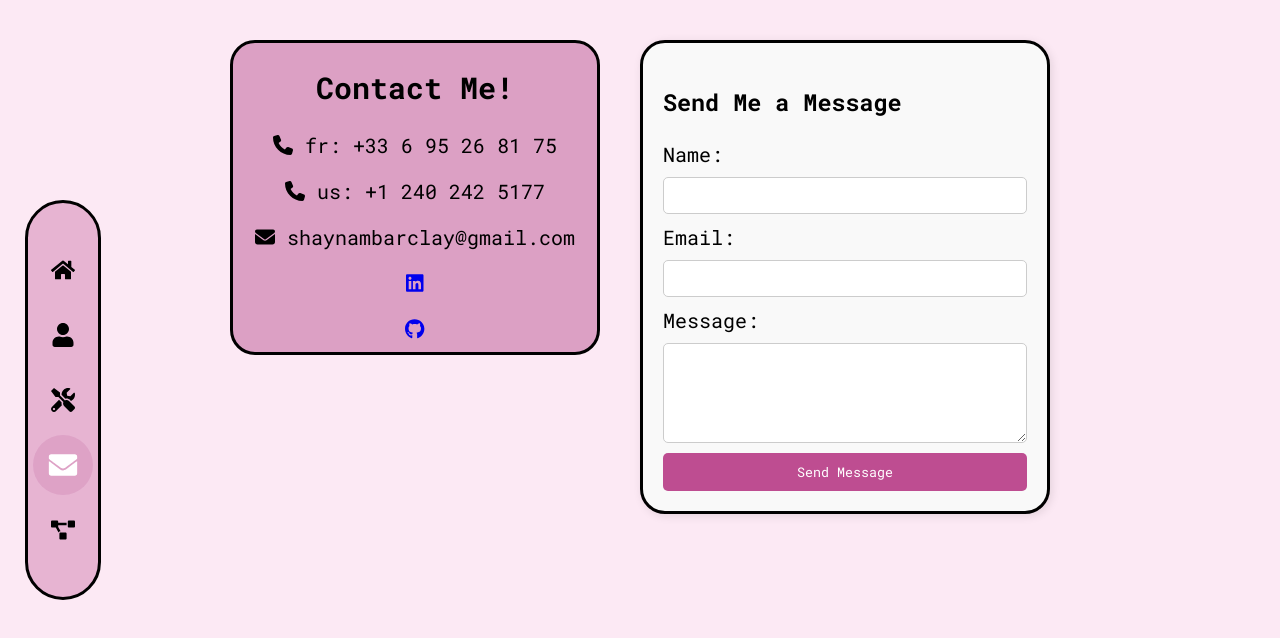
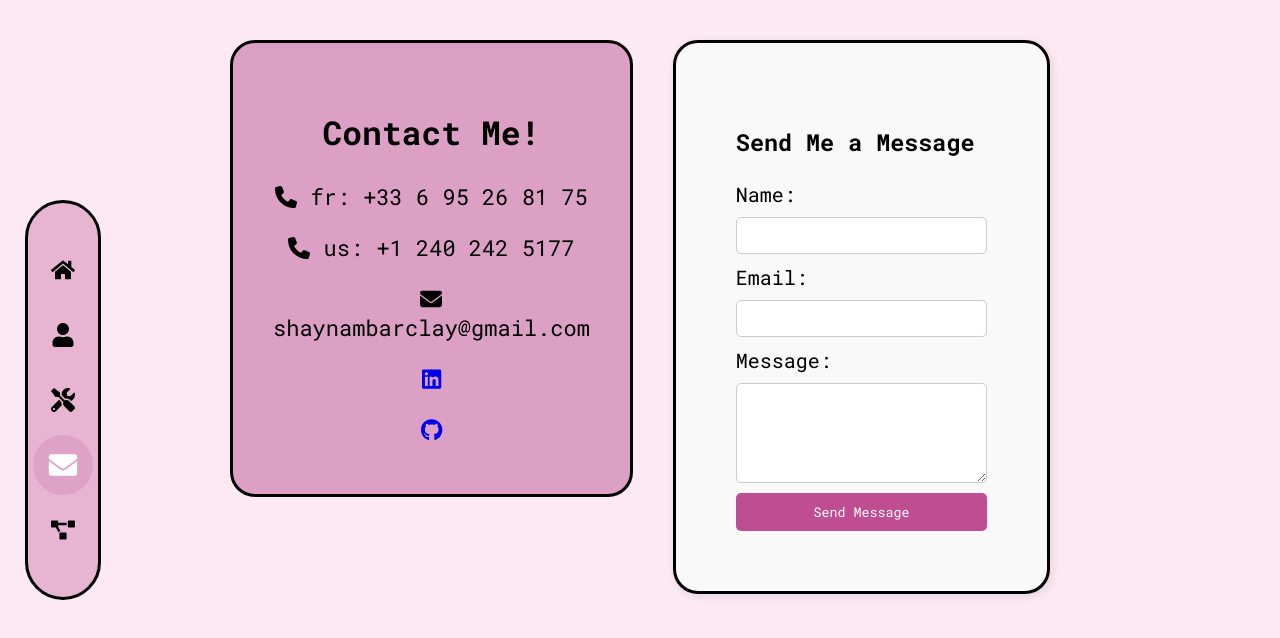
Before and after one commit to ShaynaMBarclay/AboutShayna, a React (Vite) app: page /contact in a window 1280 px wide. Shown: the top 638 px of the page. Built offline with nearby package versions, Linux system fonts and the light colour scheme.

Commit message:
made css changes

```diff
--- a/src/App.css
+++ b/src/App.css
@@ -20,7 +20,7 @@ body {
     color: rgb(0, 0, 0);
     height: auto;
     margin-top: 60px;
-    margin-bottom: 150px;
+    margin-bottom: 0;
     margin-left: 250px;
     margin-right: 250px;
     max-width: 1200px;
@@ -201,7 +201,8 @@ body {
   justify-content: center;
   flex-direction: row;
   color: rgb(0, 0, 0);
-  margin: 40px 230px;
+  margin-left: 140px;
+  margin-right: 140px;
   padding: 90px 80px;
   font-family: "Roboto Mono", serif;
   font-size: 20px;
@@ -250,7 +251,7 @@ body {
 }
 
 .divider {
-  width: 10px;
+  width: 6px;
   background-color: #000000;
   align-self: stretch;
   margin: 0 15px;
@@ -290,7 +291,7 @@ body {
     align-items: center;
     justify-content: flex-start;
     margin: 80px auto;
-    padding: 40px;
+    padding: 50px;
     background-color: #b2689460;
     border: 3px solid #000000;
     border-radius: 70px;
@@ -365,11 +366,12 @@ body {
 .contact-info {
   flex: 1;
   text-align: center;
-  font-size: 20px;
+  font-size: 22px;
   background-color: #dca0c4;
   border: 3px solid #000000;
   border-radius: 25px;
   font-family: "Roboto Mono", serif;
+  padding: 40px;
 }
 
 .contact-info p {
@@ -380,12 +382,13 @@ body {
 .contact-form-container {
   flex: 1;
   background: #f9f9f9;
-  padding: 20px;
+  padding: 60px;
   border-radius: 10px;
   box-shadow: 2px 2px 10px rgba(0, 0, 0, 0.1);
   border: 3px solid #000000;
   border-radius: 25px;
   font-family: "Roboto Mono", serif;
+
 }
 
 .contact-form {
--- a/src/pages/Skills.jsx
+++ b/src/pages/Skills.jsx
@@ -6,6 +6,7 @@ import backend from "../assets/backend.png";
 function Skills() {
     return (
       <div className="webdevskills">
+        <h2> My Web Development Skills</h2>
         <div className="skill-badge">
       <SkillBadge
         label="JavaScript"
```
